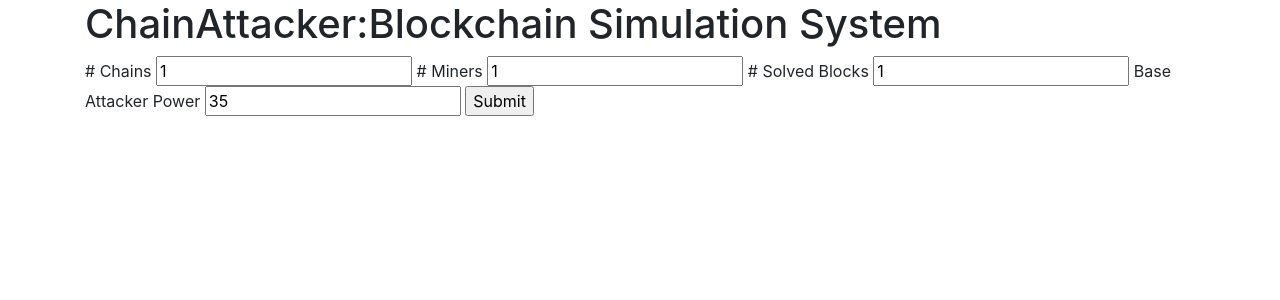
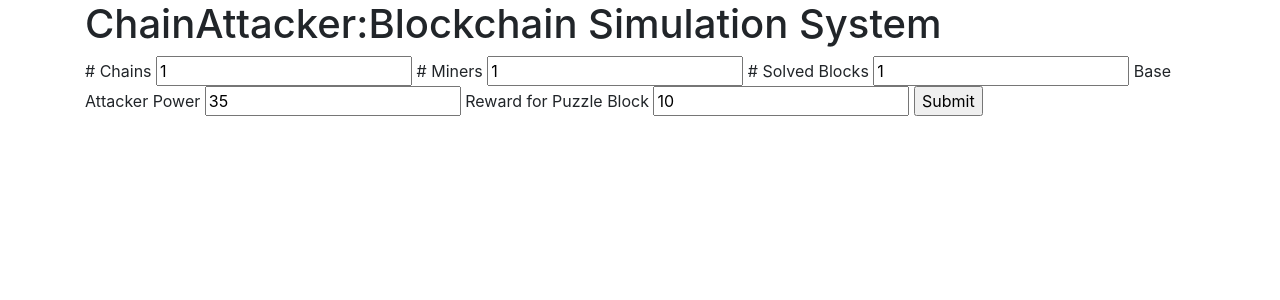
Before and after one commit to hammadhaleem/bitcoin-attack-simulation, a Flask app: page / in a window 1280 px wide. Shown: the top 300 px of the page. Run offline with Flask 2, Linux system fonts and the light colour scheme; some libraries are stand-ins or nearby versions.

Commit message:
Added Power and Reward Functionality

```diff
--- a/server/templates/miner.html
+++ b/server/templates/miner.html
@@ -20,6 +20,7 @@
    # Miners <input type='number' placeholder=10 value = 1 id='Miners'>
    # Solved Blocks <input type='number' placeholder=30 value = 1 id='Blocks'>
    Base Attacker Power <input type='number' placeholder=35 value = 35 id='attackerPower'>
+   Reward for Puzzle Block <input type='number' placeholder=10 value = 10 id='Reward'>
    <input type='submit' onclick='sendParameters()'>
    <br><br><br><br>
    <div id='Ledger'>
@@ -35,8 +36,8 @@ function sendParameters() {
     'Chains': parseInt($("#Chains").val()),
     'Miners': parseInt($("#Miners").val()),
     'Blocks': parseInt($("#Blocks").val()),
-    'AttackerPower': parseInt($("#attackerPower").val())/100
-
+    'AttackerPower': parseInt($("#attackerPower").val())/100,
+    'Reward': parseInt($("#Reward").val())
   };
 
   console.log(data);
```
